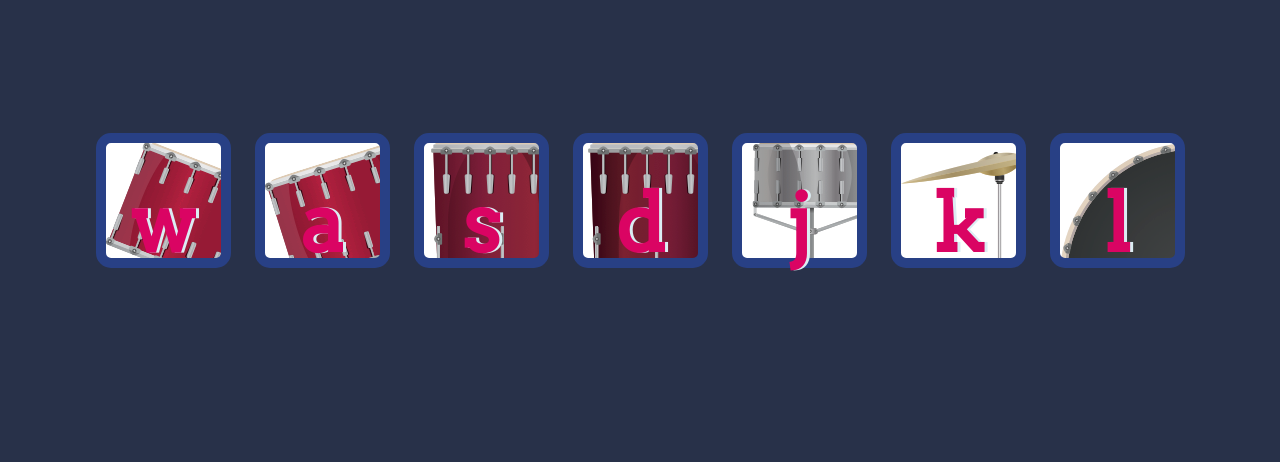
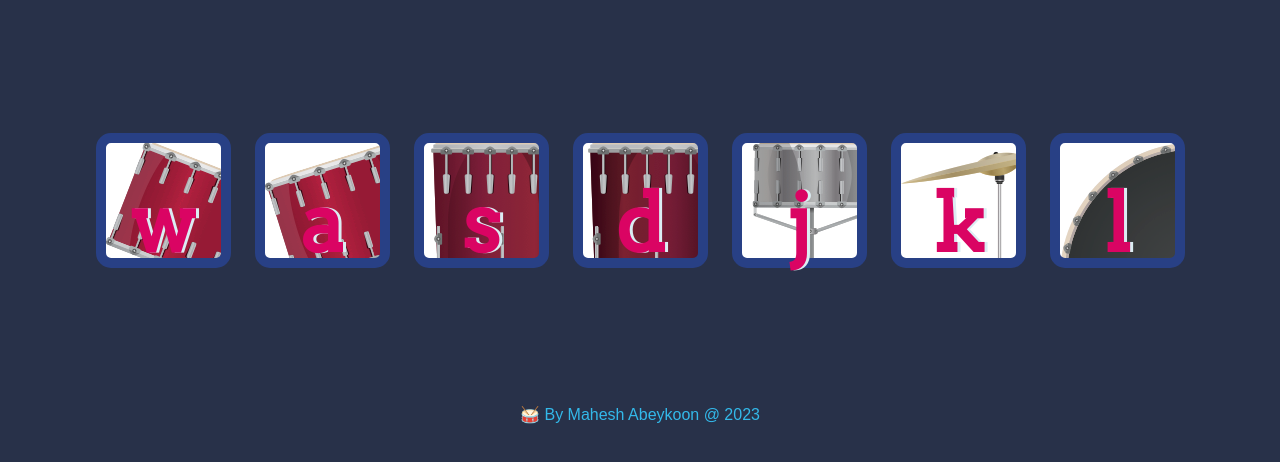
Before and after one commit to Mahesh-Abeykoon/javascript-simple-drum-kit, a plain HTML site: page index.html in a window 1280 px wide. Shown: the part 126-588 px from the top of the page. Drawn offline with Linux system fonts and the light colour scheme.

Commit message:
Add footer

```diff
--- a/index.html
+++ b/index.html
@@ -22,6 +22,7 @@
   </div>
 
   <script src="index.js"></script>
+
 </body>
-
+<footer> 🥁 By Mahesh Abeykoon @ 2023 </footer>
 </html>
--- a/styles.css
+++ b/styles.css
@@ -52,6 +52,10 @@ h1 {
   box-shadow: 0 3px 4px 0 #DBEDF3;
   opacity: 0.5;
 }
+footer {
+  color: #33b9ea;
+  font-family: sans-serif;
+}
 
 .red {
   color: red;
```
